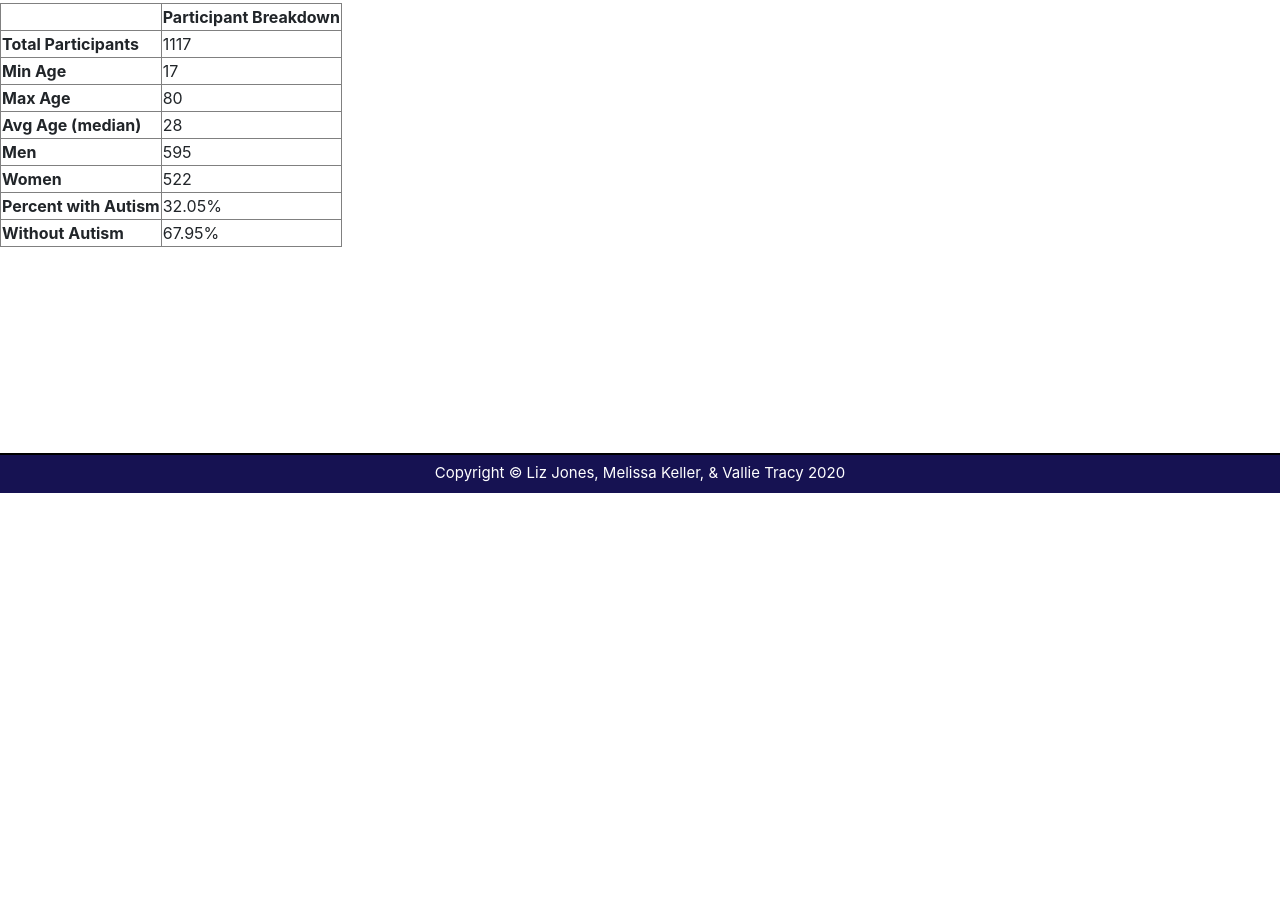
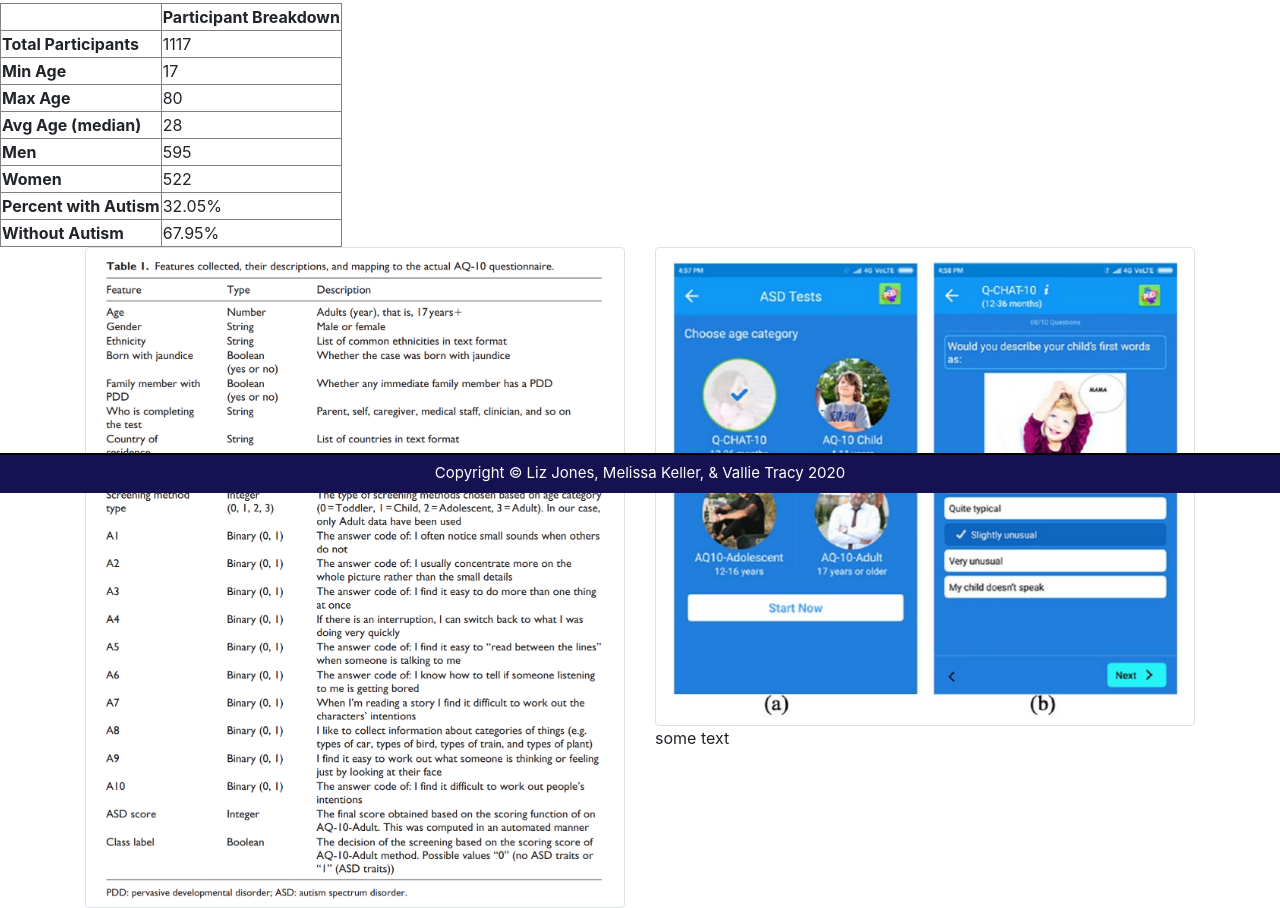
Before and after one commit to makeller234/asd_machine_learning, a plain HTML site: page index.html in a window 1280 px wide. Shown: the part 307-1215 px from the top of the page. Before the commit the page ends 800 px from the top, so only its background shows below. Drawn offline with nearby package versions, Linux system fonts and the light colour scheme.

Commit message:
testing original publication images; have question out to Liz and Melissa

```diff
--- a/index.html
+++ b/index.html
@@ -83,6 +83,18 @@
           </tbody>
         </table>
 
+        <div class="container">
+          <div class="row">
+            <div class="col-lg-6">
+              <img class="img-thumbnail" src="Resources/AQ-10questionnaireTable.png" alt="Wind Speed Graph">
+            </div>
+            <div class="col-lg-6">
+              <img class="img-thumbnail" src="Resources/ASDTestsApp.png" alt="Wind Speed Graph">
+              <p>some text</p>
+            </div>
+          </div>
+        </div>
+
 
 
         <!-- Footer Section -->
```
Also changed, not shown: Resources/AQ-10questionnaireTable.PNG (added), Resources/ASDTestsApp.PNG (added).
